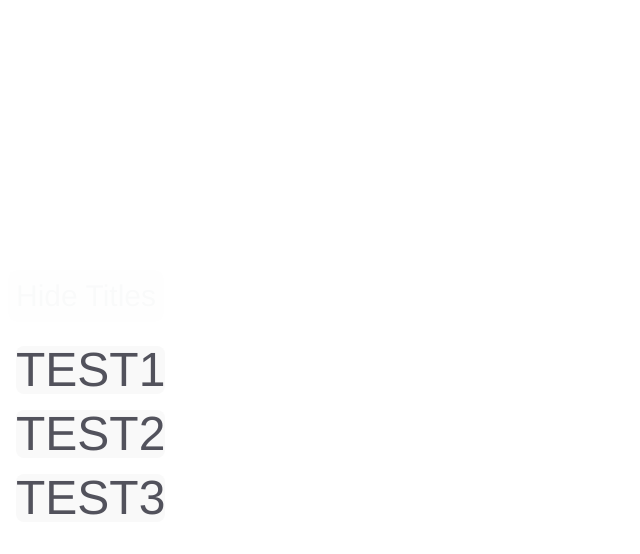
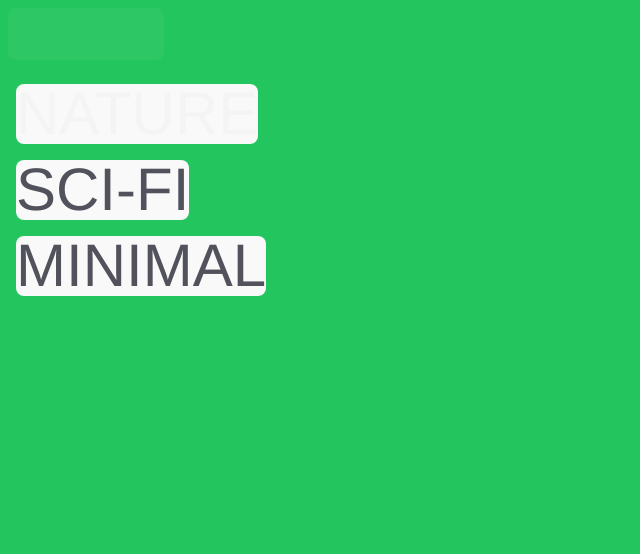
Before and after one commit to Protean-Runna/wallpaper-gallery, a React (Vite) app: page / in a window 1280 px wide. Shown: the top 554 px of the page, without its empty margins (0-640 px from the left). Built offline with nearby package versions, Linux system fonts and the light colour scheme.

Commit message:
feat: added animation, styling and background switching functionality

```diff
--- a/src/App.tsx
+++ b/src/App.tsx
@@ -1,26 +1,80 @@
 import "./App.css";
-import { useState } from 'react';
+import { useState } from "react";
+import { motion, AnimatePresence } from "framer-motion";
+import { WallpaperTitleText } from "./components/WallpaperTitleText";
+import { WALLPAPER_TITLES } from "./lib/constants";
+import { HideButton } from "./components/HideButton";
 
-import { WALLPAPER_TITLES } from "./lib/constants";
-import { WallpaperTitleText } from "./components/WallpaperTitleText";
-import { HideButton } from "./components/HideButton";
 function App() {
+
   const [isHidden, setIsHidden] = useState<boolean>(false);
+  const [activeId, setActiveId] = useState<string>("Nature");
+  const containerVariants = {
+    hidden: { opacity: 0 },
+    visible: {
+      opacity: 1,
+      transition: {
+        staggerChildren: 0.1, // Delay between each title (in seconds)
+      },
+    },
+    exit: {
+      opacity: 0,
+      transition: {
+        staggerChildren: 0.05,
+        staggerDirection: -1, // Reverse the order when hiding
+      },
+    },
+  };
 
-
+  const itemVariants = {
+    hidden: { opacity: 0, x: -20 },
+    visible: { opacity: 1, x: 0 },
+    exit: { opacity: 0, x: 20 },
+  };
   return (
     <>
+      <div
+        className="fixed inset-0 -z-10 transition-colors duration-700 ease-in-out"
+        style={{
+          // Directly mapping ID to a color for testing
+          backgroundColor:
+            activeId === "Nature"
+              ? "#22c55e"
+              : activeId === "SciFi"
+                ? "#3b82f6"
+                : "#a855f7",
+        }}
+      />
+
       <div className="flex flex-col items-start justify-start text-2xl md:text-3xl m-2">
-            <HideButton
-            isHidden={isHidden}
-            onToggle={setIsHidden}
-            />
+        <HideButton isHidden={isHidden} onToggle={setIsHidden} />
       </div>
-      <div className={`relative flex w-screen flex-row items-start justify-start transition-opacity duration-300 ${isHidden ? 'opacity-0 pointer-events-none' : 'opacity-100'}`}>
+      <div
+        className={`relative flex w-screen flex-row items-start justify-start transition-opacity duration-300 `}
+      >
         <div className="flex flex-col items-center justify-center gap-4 text-4xl md:text-5xl m-4">
-          {WALLPAPER_TITLES.map((title) => (
-            <WallpaperTitleText key={title.id} title={title} />
-          ))}
+          <AnimatePresence>
+            {!isHidden && (
+              <motion.div
+                className="flex flex-col gap-4 text-4xl md:text-6xl text-zinc-600"
+                variants={containerVariants}
+                initial="hidden"
+                animate="visible"
+                exit="exit"
+              >
+                {WALLPAPER_TITLES.map((title) => (
+                  <motion.div key={title.id} variants={itemVariants}>
+                    <WallpaperTitleText
+                      key={title.id}
+                      isActive={activeId === title.id}
+                      onClick={setActiveId}
+                      title={title}
+                    />
+                  </motion.div>
+                ))}
+              </motion.div>
+            )}
+          </AnimatePresence>
         </div>
       </div>
     </>
--- a/src/components/HideButton.tsx
+++ b/src/components/HideButton.tsx
@@ -8,8 +8,8 @@ interface HideButtonProps {
 export const HideButton: React.FC<HideButtonProps> = ({isHidden, onToggle}) =>{
 
     return(
-        <button className='bg-zinc-700 p-2 opacity-2 hover:opacity-100' onClick={() => onToggle(!isHidden)}>
-            <p>{isHidden ? 'Show' : 'Hide'} Titles</p>
+        <button className='bg-transparent p-2 opacity-5 hover:opacity-100' onClick={() => onToggle(!isHidden)}>
+            <p className="text-zinc-100">{isHidden ? 'Show' : 'Hide'} Titles</p>
 
         </button>
     )
--- a/src/components/WallpaperTitleText.tsx
+++ b/src/components/WallpaperTitleText.tsx
@@ -2,12 +2,22 @@ import type { WallpaperTitle } from "../lib/types"
 
 type WallpaperTitleTextProps = {
     title: WallpaperTitle;
+    isActive:boolean;
+    onClick: (value: string) => void;
 }
 
-export const WallpaperTitleText = ({title}:WallpaperTitleTextProps) => {
+export const WallpaperTitleText = ({title, isActive, onClick}:WallpaperTitleTextProps) => {
     return(
         <>
-            <button className="bg-transparent focus:text-zinc-100 uppercase hover:text-zinc-400 text-nowrap text-zinc-600" >
+            <button
+            className={`
+                bg-transparent uppercase
+                ${isActive ? 'text-zinc-100' : 'text-zinc-600 hover:text-zinc-400'}
+                text-nowrap
+                focus:outline-2 focus:outline-zinc-50 focus:outline-offset-4
+                `}
+            onClick={()  => onClick(title.id)}
+            >
                 <h2>
                     {title.displayName}
                 </h2>
--- a/src/index.css
+++ b/src/index.css
@@ -5,14 +5,18 @@
 
   color-scheme: light dark;
   color: rgba(255, 255, 255, 0.87);
-  background-color: #242424;
+
 
   font-synthesis: none;
   text-rendering: optimizeLegibility;
   -webkit-font-smoothing: antialiased;
   -moz-osx-font-smoothing: grayscale;
 }
-
+html, body, #root {
+  margin: 0;
+  padding: 0;
+  min-height: 100vh;
+}
 a {
   font-weight: 500;
   color: #646cff;
--- a/src/lib/constants.ts
+++ b/src/lib/constants.ts
@@ -1,7 +1,7 @@
 import type { WallpaperTitle } from "./types";
 
 export const WALLPAPER_TITLES: WallpaperTitle[] =[
-    {id:"1", displayName:"Test1"},
-    {id:"2", displayName:"Test2"},
-    {id:"3", displayName:"Test3"}
+    { id: "Nature", displayName: "Nature" },
+    { id: "SciFi", displayName: "Sci-Fi" },
+    { id: "Minimal", displayName: "Minimal" },
 ]
```
